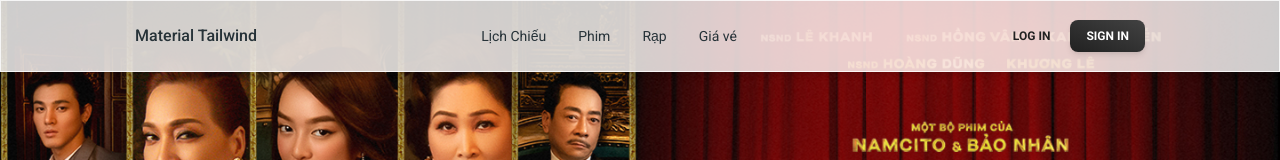
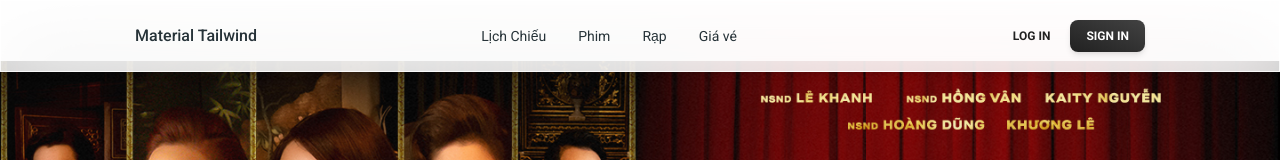
Before and after one commit to minhlephu/MovieWeb, a React (Vite) app: page / in a window 1280 px wide. Shown: the top 160 px of the page. Built offline with nearby package versions, Linux system fonts and the light colour scheme; a web font is replaced by a local one.

Commit message:
fix padding and z index

```diff
--- a/src/layouts/MainLayout/Header/Header.jsx
+++ b/src/layouts/MainLayout/Header/Header.jsx
@@ -1,7 +1,6 @@
 import React from "react";
 import {
   Navbar,
-
   Typography,
   Button,
   IconButton,
@@ -13,7 +12,7 @@ export function StickyNavbar() {
   React.useEffect(() => {
     window.addEventListener(
       "resize",
-      () => window.innerWidth >= 960 && setOpenNav(false),
+      () => window.innerWidth >= 960 && setOpenNav(false)
     );
   }, []);
 
@@ -56,7 +55,7 @@ export function StickyNavbar() {
         className="p-1 font-normal"
       >
         <a href="#" className="flex items-center">
-         Giá vé
+          Giá vé
         </a>
       </Typography>
     </ul>
@@ -64,7 +63,7 @@ export function StickyNavbar() {
 
   return (
     <div className="">
-      <Navbar className="z-10 top-0 w-full  h-max max-w-full rounded-none px-4 py-2 lg:px-8 lg:py-4 fixed">
+      <Navbar className="z-[100] top-0 w-full  h-max max-w-full rounded-none px-4 py-2 lg:px-8 lg:py-4 fixed">
         <div className="flex items-center justify-around text-blue-gray-900">
           <Typography
             as="a"
--- a/src/pages/HomePage/HomePage.jsx
+++ b/src/pages/HomePage/HomePage.jsx
@@ -1,4 +1,3 @@
-
 import ModalTrailer from "../../components/ModalTrailer/ModalTrailer";
 import ListMovie from "../../components/Movie/ListMovie";
 import { StickyNavbar } from "../../layouts/MainLayout/Header/Header";
@@ -24,11 +23,12 @@ const HomePage = () => {
     },
   ];
 
-
   return (
     <>
       <StickyNavbar></StickyNavbar>
-      <Carousel></Carousel>
+      <div className="pt-[4.8%]">
+        <Carousel></Carousel>
+      </div>
       <Tabs
         value="dangchieu"
         className="flex justify-center flex-col items-center mt-8 opacity-100 transition-all font-sans"
```
